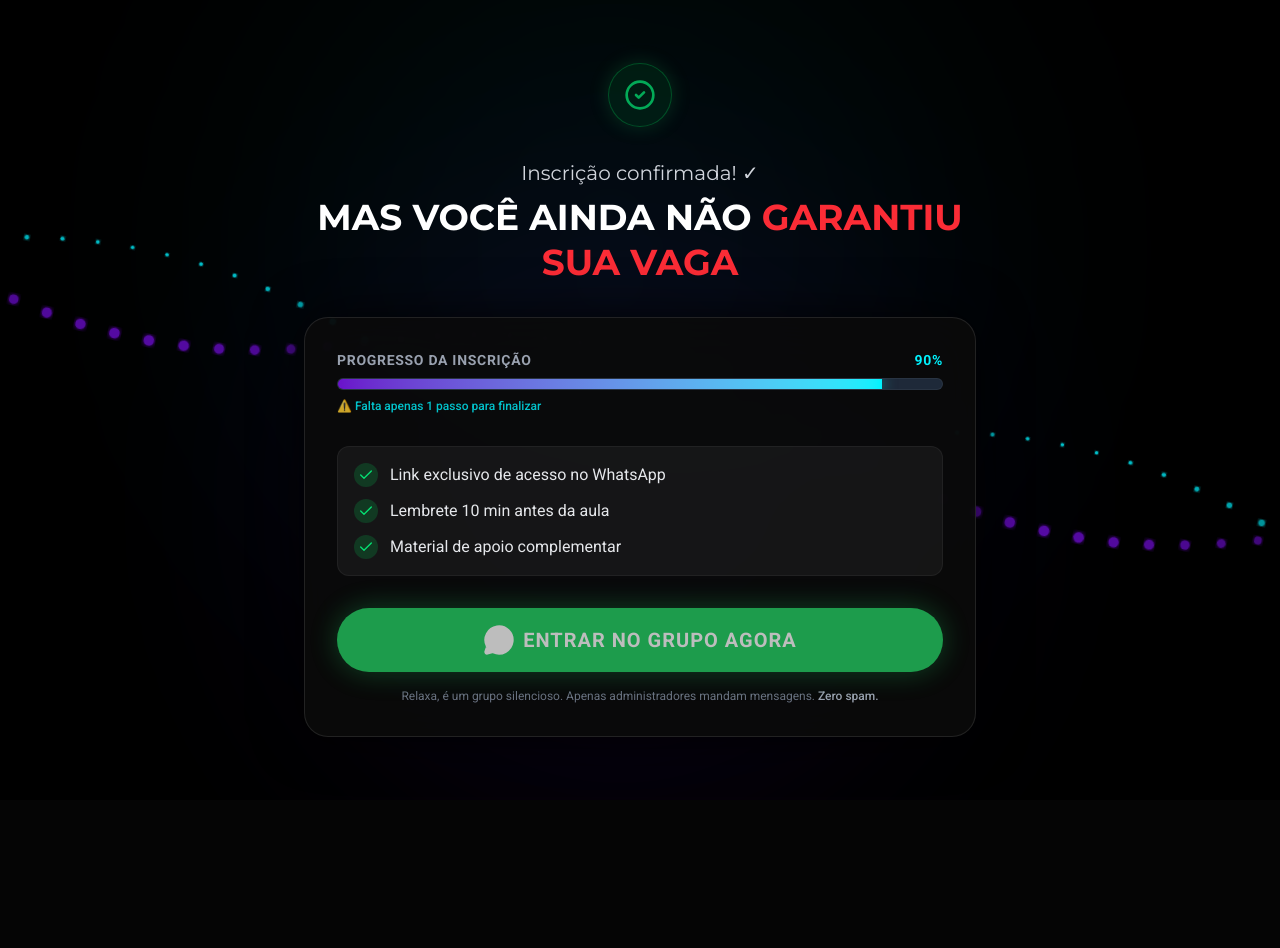
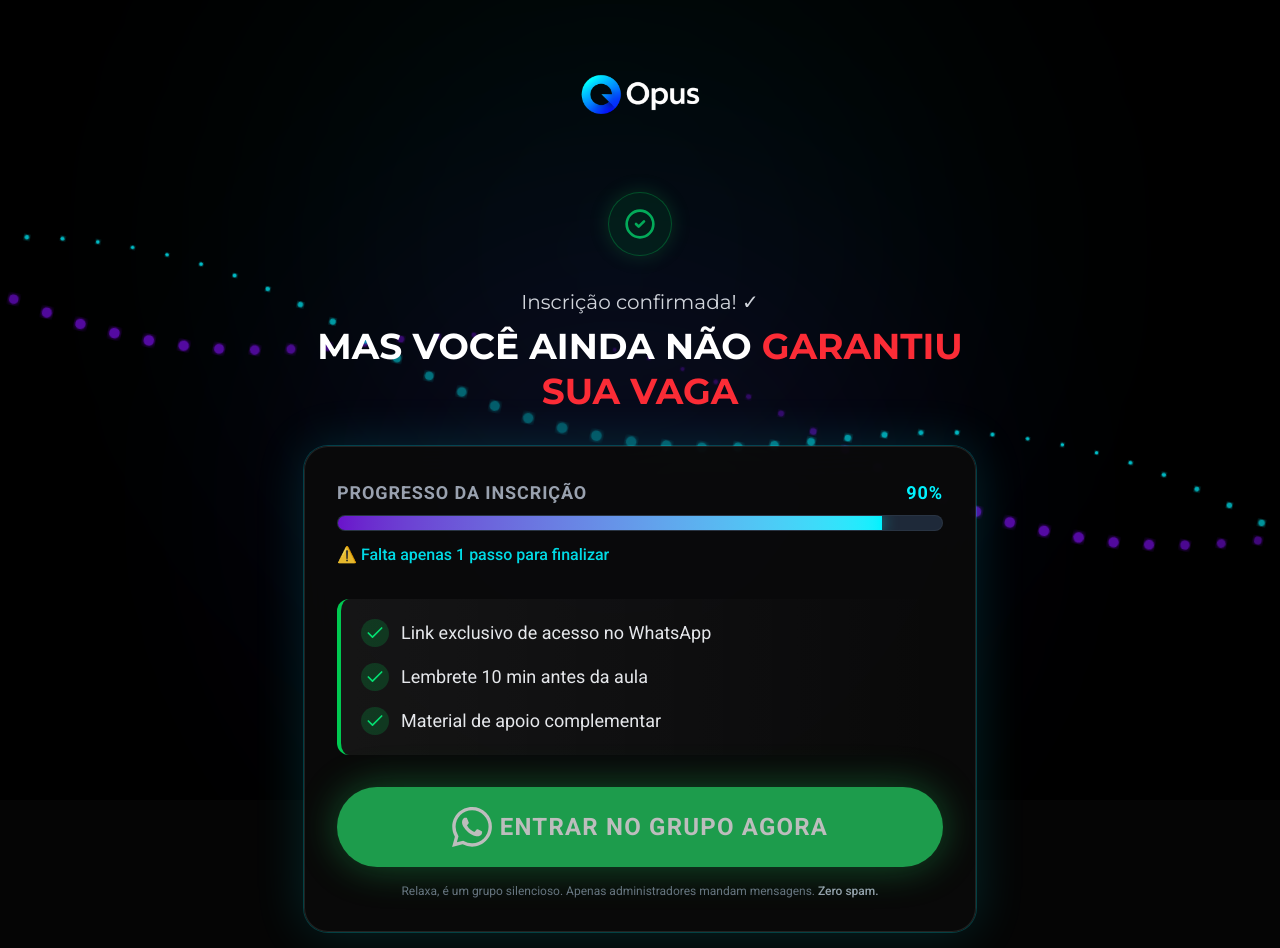
Before and after one commit to OpusHub/lp_webinar_v1, a Next.js app in the folder web-app/: page /obrigado in a window 1280 px wide. Before the commit the page ends 800 px from the top, so only its background shows below. Built offline with nearby package versions, Linux system fonts and the light colour scheme.

Commit message:
feat: finalize thank you page design with logo, glow and official whatsapp icon

```diff
--- a/web-app/app/obrigado/page.tsx
+++ b/web-app/app/obrigado/page.tsx
@@ -6,6 +6,7 @@
 import { CheckCircle2, MessageCircle, Check } from "lucide-react";
 import dynamic from "next/dynamic";
 import Link from "next/link";
+import Image from "next/image";
 
 // Reuse the background for continuity
 const DnaBackground = dynamic(() => import("@/components/background/DnaBackground").then(mod => mod.DnaBackground));
@@ -27,6 +28,24 @@
 
             <div className="relative z-10 max-w-2xl w-full space-y-8">
 
+                {/* Centered Logo - Replicated from Hero */}
+                <motion.div
+                    initial={{ y: -20, opacity: 0 }}
+                    animate={{ y: 0, opacity: 1 }}
+                    className="flex justify-center mb-4"
+                >
+                    <div className="relative w-32 h-32 md:w-40 md:h-40">
+                        <Image
+                            src="/opus-logo.png"
+                            alt="Opus Hub Logo"
+                            fill
+                            className="object-contain"
+                            priority
+                            sizes="(max-width: 768px) 128px, 160px"
+                        />
+                    </div>
+                </motion.div>
+
                 {/* Icon */}
                 <motion.div
                     initial={{ scale: 0, opacity: 0 }}
@@ -39,7 +58,7 @@
                     </div>
                 </motion.div>
 
-                {/* Headlines - Improved Hierarchy */}
+                {/* Headlines */}
                 <div className="space-y-2">
                     <motion.h2
                         initial={{ y: 10, opacity: 0 }}
@@ -66,7 +85,7 @@
                     initial={{ opacity: 0, y: 20 }}
                     animate={{ opacity: 1, y: 0 }}
                     transition={{ delay: 0.4 }}
-                    className="bg-[#0A0A0A]/90 backdrop-blur-xl border border-white/10 rounded-3xl p-6 md:p-8 shadow-[0_0_50px_rgba(0,0,0,0.8)] relative overflow-hidden group"
+                    className="bg-[#0A0A0A]/90 backdrop-blur-xl border border-white/10 rounded-3xl p-6 md:p-8 shadow-[0_0_50px_rgba(0,242,254,0.15)] relative overflow-hidden group ring-1 ring-opus-cyan/20"
                 >
                     {/* Glow effect on hover/active */}
                     <div className="absolute inset-0 bg-gradient-to-b from-white/5 to-transparent opacity-0 group-hover:opacity-100 transition-opacity duration-500 pointer-events-none" />
@@ -74,11 +93,11 @@
                     <div className="relative z-10">
                         {/* Progress Bar Section */}
                         <div className="mb-8">
-                            <div className="flex justify-between text-sm font-bold mb-2 uppercase tracking-wider">
+                            <div className="flex justify-between text-base md:text-lg font-bold mb-2 uppercase tracking-wider">
                                 <span className="text-gray-400">Progresso da Inscrição</span>
                                 <span className="text-opus-cyan">{progress}%</span>
                             </div>
-                            <div className="h-3 bg-gray-800 rounded-full overflow-hidden border border-white/5">
+                            <div className="h-4 bg-gray-800 rounded-full overflow-hidden border border-white/5">
                                 <motion.div
                                     className="h-full bg-gradient-to-r from-opus-purple to-opus-cyan shadow-[0_0_15px_rgba(0,242,254,0.5)]"
                                     initial={{ width: "0%" }}
@@ -86,24 +105,24 @@
                                     transition={{ duration: 1.5, ease: "easeOut", delay: 0.5 }}
                                 />
                             </div>
-                            <p className="text-xs text-opus-cyan/80 mt-2 text-left font-medium">
+                            <p className="text-sm md:text-base text-opus-cyan/90 mt-3 text-left font-medium flex items-center gap-2">
                                 ⚠️ Falta apenas 1 passo para finalizar
                             </p>
                         </div>
 
                         {/* Value Reinforcement Bullets */}
-                        <div className="text-left space-y-3 mb-8 bg-white/5 p-4 rounded-xl border border-white/5">
+                        <div className="text-left space-y-4 mb-8 bg-gradient-to-r from-white/5 to-transparent p-5 rounded-xl border-l-4 border-green-500">
                             <div className="flex items-center gap-3">
-                                <div className="bg-green-500/20 p-1 rounded-full"><Check className="w-4 h-4 text-green-400" /></div>
-                                <span className="text-gray-200 text-sm md:text-base">Link exclusivo de acesso no WhatsApp</span>
+                                <div className="bg-green-500/20 p-1 rounded-full shrink-0"><Check className="w-5 h-5 text-green-400" /></div>
+                                <span className="text-gray-200 text-base md:text-lg">Link exclusivo de acesso no WhatsApp</span>
                             </div>
                             <div className="flex items-center gap-3">
-                                <div className="bg-green-500/20 p-1 rounded-full"><Check className="w-4 h-4 text-green-400" /></div>
-                                <span className="text-gray-200 text-sm md:text-base">Lembrete 10 min antes da aula</span>
+                                <div className="bg-green-500/20 p-1 rounded-full shrink-0"><Check className="w-5 h-5 text-green-400" /></div>
+                                <span className="text-gray-200 text-base md:text-lg">Lembrete 10 min antes da aula</span>
                             </div>
                             <div className="flex items-center gap-3">
-                                <div className="bg-green-500/20 p-1 rounded-full"><Check className="w-4 h-4 text-green-400" /></div>
-                                <span className="text-gray-200 text-sm md:text-base">Material de apoio complementar</span>
+                                <div className="bg-green-500/20 p-1 rounded-full shrink-0"><Check className="w-5 h-5 text-green-400" /></div>
+                                <span className="text-gray-200 text-base md:text-lg">Material de apoio complementar</span>
                             </div>
                         </div>
 
@@ -111,9 +130,12 @@
                         <Link href="https://chat.whatsapp.com/HES292OTSNa8Mgl0jCpA2e?mode=hqrc" target="_blank">
                             <Button
                                 size="lg"
-                                className="w-full h-16 text-lg md:text-xl font-bold bg-[#25D366] hover:bg-[#20bd5a] text-white border-none shadow-[0_0_30px_rgba(37,211,102,0.4)] animate-pulse hover:animate-none transition-all transform hover:scale-[1.02] flex items-center justify-center gap-3"
+                                className="w-full h-20 text-xl md:text-2xl font-bold bg-[#25D366] hover:bg-[#20bd5a] text-white border-none shadow-[0_0_40px_rgba(37,211,102,0.5)] animate-pulse hover:animate-none transition-all transform hover:scale-[1.02] flex items-center justify-center gap-4"
                             >
-                                <MessageCircle className="w-8 h-8" fill="currentColor" />
+                                {/* Official WhatsApp SVG Icon */}
+                                <svg viewBox="0 0 24 24" className="w-10 h-10 fill-current" xmlns="http://www.w3.org/2000/svg">
+                                    <path d="M17.472 14.382c-.297-.149-1.758-.867-2.03-.967-.273-.099-.471-.148-.67.15-.197.297-.767.966-.94 1.164-.173.199-.347.223-.644.075-.297-.15-1.255-.463-2.39-1.475-.883-.788-1.48-1.761-1.653-2.059-.173-.297-.018-.458.13-.606.134-.133.298-.347.446-.52.149-.174.198-.298.298-.497.099-.198.05-.371-.025-.52-.075-.149-.669-1.612-.916-2.207-.242-.579-.487-.5-.669-.51-.173-.008-.371-.01-.57-.01-.198 0-.52.074-.792.372-.272.297-1.04 1.016-1.04 2.479 0 1.462 1.065 2.875 1.213 3.074.149.198 2.096 3.2 5.077 4.487.709.306 1.262.489 1.694.625.712.227 1.36.195 1.871.118.571-.085 1.758-.719 2.006-1.413.248-.694.248-1.289.173-1.413-.074-.124-.272-.198-.57-.347m-5.421 7.403h-.004a9.87 9.87 0 01-5.031-1.378l-.361-.214-3.741.982.998-3.648-.235-.374a9.86 9.86 0 01-1.51-5.26c.001-5.45 4.436-9.884 9.888-9.884 2.64 0 5.122 1.03 6.988 2.898a9.825 9.825 0 012.893 6.994c-.003 5.45-4.437 9.884-9.885 9.884m8.413-18.297A11.815 11.815 0 0012.05 0C5.495 0 .16 5.335.157 11.892c0 2.096.547 4.142 1.588 5.945L.057 24l6.305-1.654a11.882 11.882 0 005.683 1.448h.005c6.554 0 11.89-5.335 11.893-11.893a11.821 11.821 0 00-3.48-8.413Z" />
+                                </svg>
                                 ENTRAR NO GRUPO AGORA
                             </Button>
                         </Link>
```
